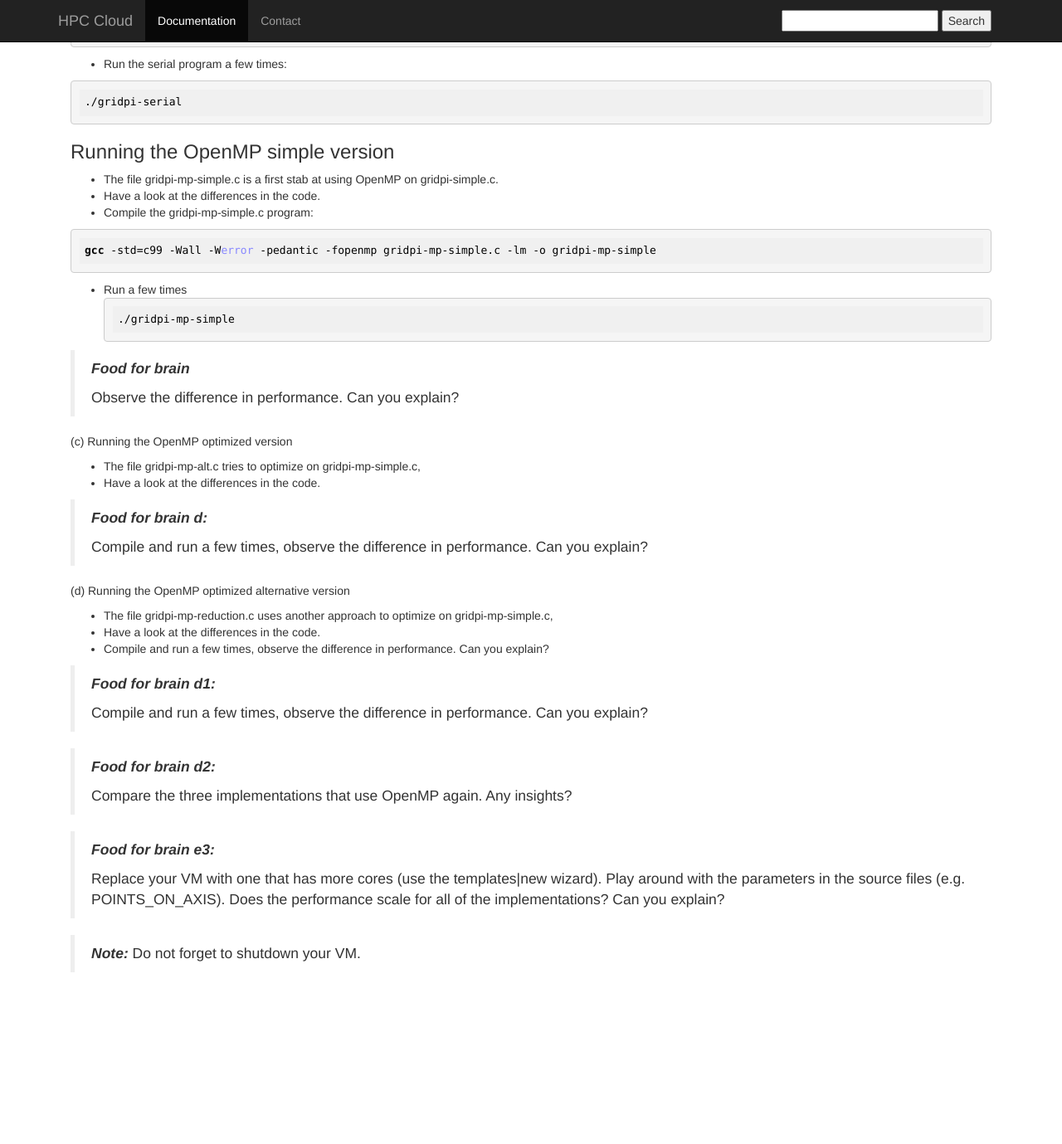
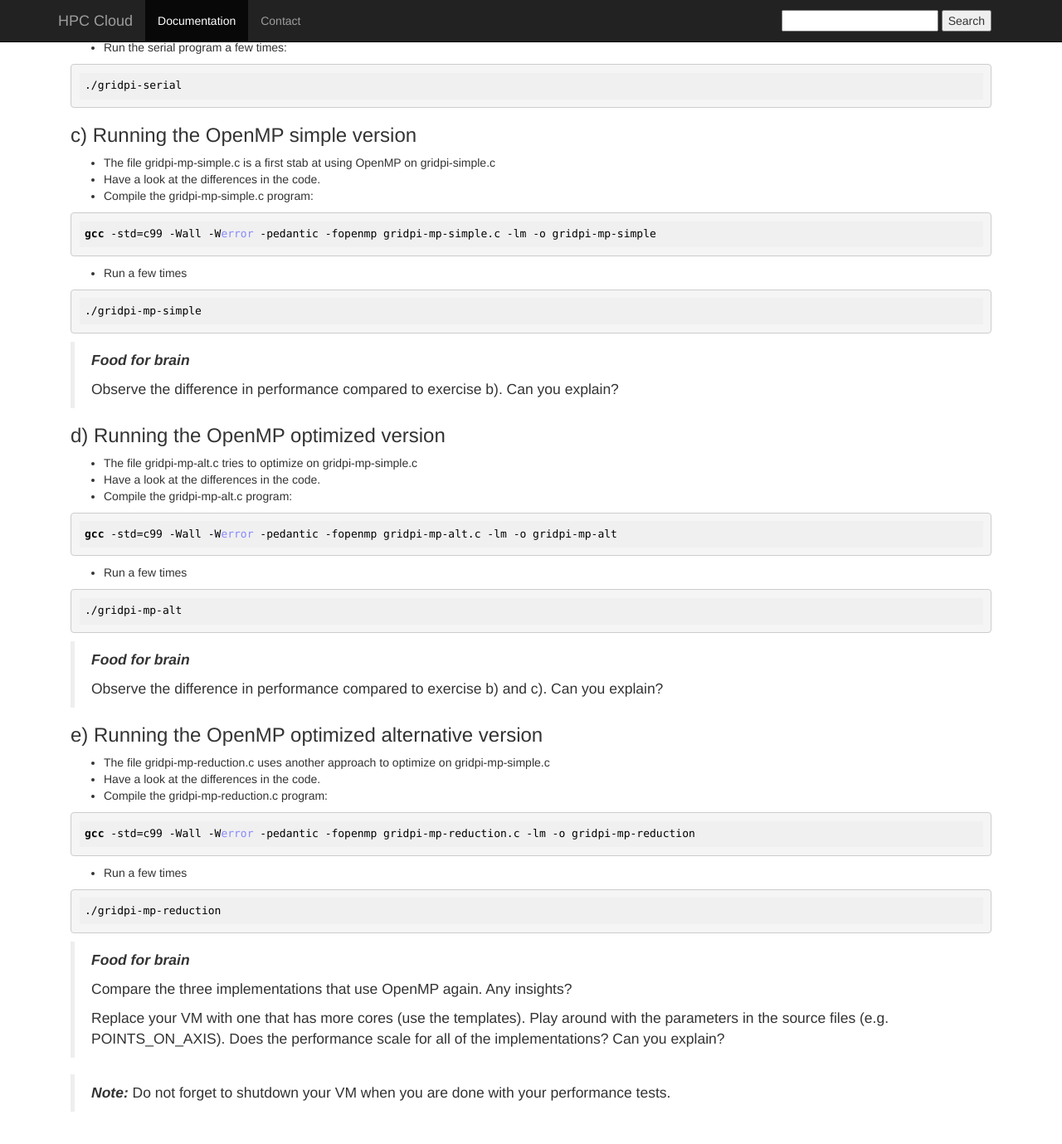
Before and after one commit to sara-nl/clouddocs, a Jekyll site: the page built from UvAworkshop-2016-01-25/UvAworkshop-2016-01-25-OpenMP.markdown, in a window 1280 px wide and 1400 px high, scrolled down 1028 px. Shown: the top 1379 px of the window at 83% size. Built offline with Jekyll 4.4.1, drawn with Linux system fonts in a browser that asks for light colours; nearby versions of some CDN libraries; before the commit the page ends 2260 px from its top, so only the background shows below that.

Commit message:
Update UvAworkshop-2016-01-25-OpenMP.markdown

````diff
--- a/UvAworkshop-2016-01-25/UvAworkshop-2016-01-25-OpenMP.markdown
+++ b/UvAworkshop-2016-01-25/UvAworkshop-2016-01-25-OpenMP.markdown
@@ -40,7 +40,6 @@ tar -xvf gridpi-mp.tar
 ```
 
 * Inspect what files are in the example directory:
-*
 
 ```sh
 cd gridpi-mp/
@@ -63,9 +62,9 @@ gcc -std=c99 -Wall -Werror -pedantic gridpi-serial.c -o gridpi-serial
 ./gridpi-serial
 ```
 
-### Running the OpenMP simple version
+### c) Running the OpenMP simple version
 
-* The file gridpi-mp-simple.c is a first stab at using OpenMP on gridpi-simple.c.
+* The file gridpi-mp-simple.c is a first stab at using OpenMP on gridpi-simple.c
 * Have a look at the differences in the code.
 * Compile the gridpi-mp-simple.c program:
 
@@ -74,42 +73,58 @@ gcc -std=c99 -Wall -Werror -pedantic -fopenmp gridpi-mp-simple.c -lm -o gridpi-m
 ```
 
 * Run a few times
+
 ```sh
 ./gridpi-mp-simple
 ```
 
 > **_Food for brain_**
 >
-> Observe the difference in performance. Can you explain?
+> Observe the difference in performance compared to exercise b). Can you explain?
 
-(c) Running the OpenMP optimized version
+### d) Running the OpenMP optimized version
 
-* The file gridpi-mp-alt.c tries to optimize on gridpi-mp-simple.c,
+* The file gridpi-mp-alt.c tries to optimize on gridpi-mp-simple.c
 * Have a look at the differences in the code.
+* Compile the gridpi-mp-alt.c program:
 
-> **_Food for brain d:_**
+```sh
+gcc -std=c99 -Wall -Werror -pedantic -fopenmp gridpi-mp-alt.c -lm -o gridpi-mp-alt
+```
+
+* Run a few times
+
+```sh
+./gridpi-mp-alt
+```
+
+> **_Food for brain_**
 >
-> Compile and run a few times, observe the difference in performance. Can you explain?
+> Observe the difference in performance compared to exercise b) and c). Can you explain?
 
-(d) Running the OpenMP optimized alternative version
+### e) Running the OpenMP optimized alternative version
 
-* The file gridpi-mp-reduction.c uses another approach to optimize on gridpi-mp-simple.c,
+* The file gridpi-mp-reduction.c uses another approach to optimize on gridpi-mp-simple.c
 * Have a look at the differences in the code.
-* Compile and run a few times, observe the difference in performance. Can you explain?
+* Compile the gridpi-mp-reduction.c program:
 
-> **_Food for brain d1:_**
->
-> Compile and run a few times, observe the difference in performance. Can you explain?
+```sh
+gcc -std=c99 -Wall -Werror -pedantic -fopenmp gridpi-mp-reduction.c -lm -o gridpi-mp-reduction
+```
 
-> **_Food for brain d2:_**
+* Run a few times
+
+```sh
+./gridpi-mp-reduction
+```
+
+> **_Food for brain_**
 >
 > Compare the three implementations that use OpenMP again. Any insights?
-
-> **_Food for brain e3:_**
 >
-> Replace your VM with one that has more cores (use the templates|new wizard).
+> Replace your VM with one that has more cores (use the templates).
 > Play around with the parameters in the source files (e.g. POINTS_ON_AXIS).
 > Does the performance scale for all of the implementations? Can you explain?
 
 > **_Note:_**
-> Do not forget to shutdown your VM.
+> Do not forget to shutdown your VM when you are done with your performance tests.
````
